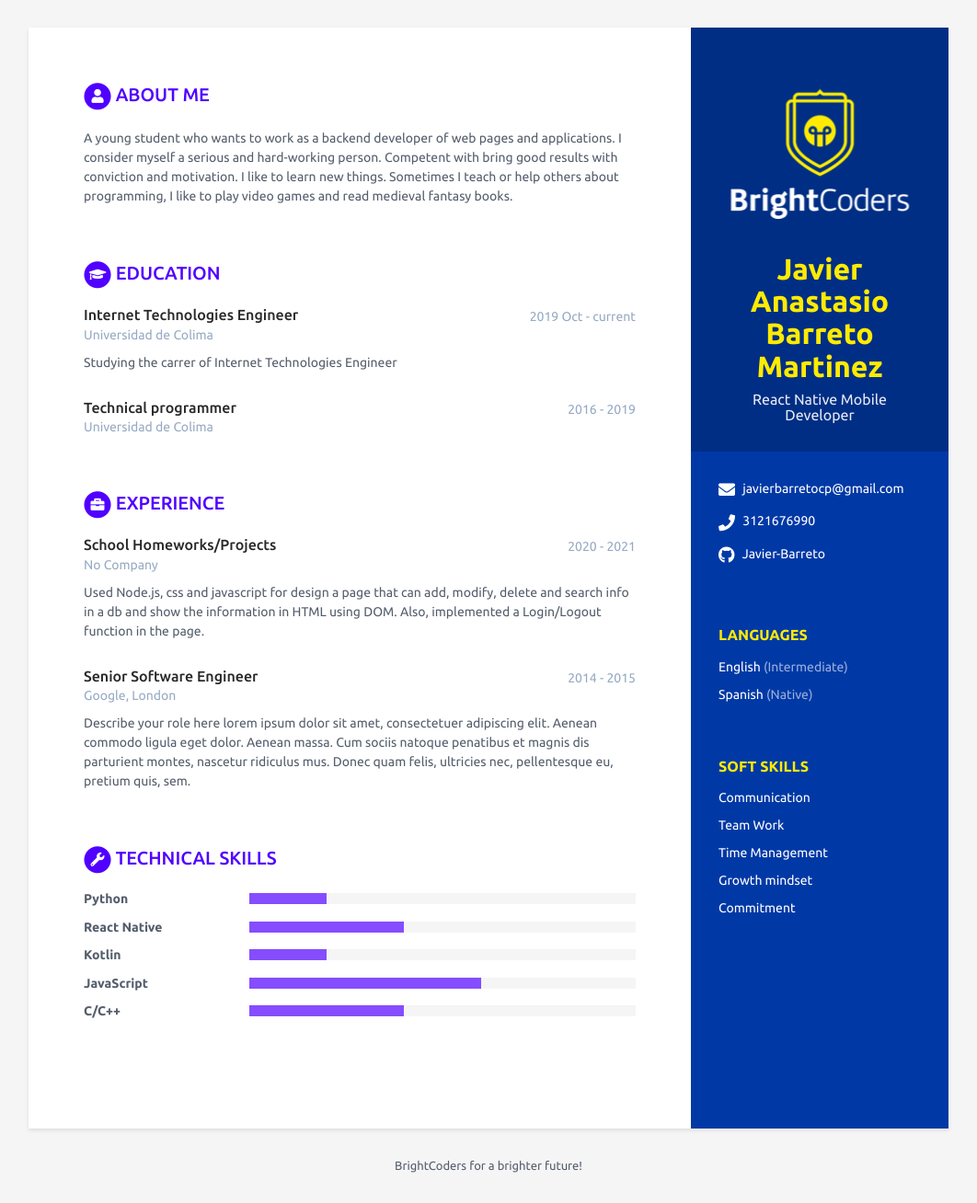
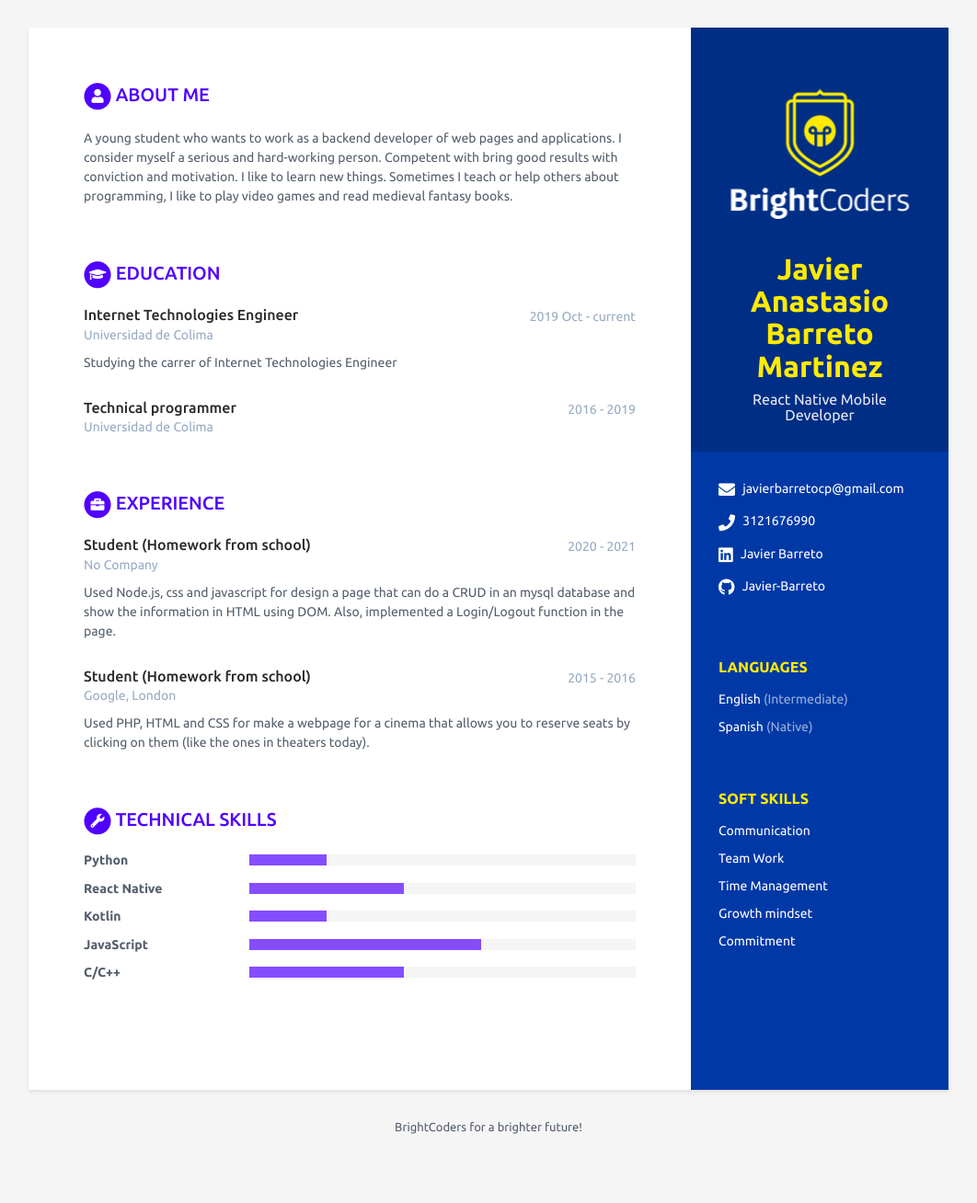
Before and after one commit to BC-MAY-21-RN/scorecard-Javier-Barreto, a Jekyll site: the page built from index.html, in a window 1280 px wide. Shown: the whole page at 92% size, without its empty margins (109-1171 px from the left). Built offline with Jekyll 4.4.1, drawn with Linux system fonts in a browser that asks for light colours; after the commit the page ends 1266 px from its top, so only the background shows below that.

Commit message:
Added new info

```diff
--- a/_data/data.yml
+++ b/_data/data.yml
@@ -15,7 +15,7 @@ sidebar:
   email: javierbarretocp@gmail.com
   phone: 3121676990
   website: # No agregar http://
-  linkedin:
+  linkedin: Javier Barreto
   github: Javier-Barreto
   gitlab:
   bitbucket:
@@ -72,21 +72,17 @@ educationcomplete:
 
 # Registra aquí tu experiencia. Agrega o elimina según sea necesario
 experiences:
-  - role: School Homeworks/Projects
+  - role: Student (Homework from school)
     time: 2020 - 2021
     company: No Company
     details: |
-      Used Node.js, css and javascript for design a page that can add, modify, delete and search info in a db and show the information in HTML using DOM. Also, implemented a Login/Logout function in the page.
+      Used Node.js, css and javascript for design a page that can do a CRUD in an mysql database and show the information in HTML using DOM. Also, implemented a Login/Logout function in the page.
 
-  - role: Senior Software Engineer
-    time: 2014 - 2015
+  - role: Student (Homework from school)
+    time: 2015 - 2016
     company: Google, London
     details: |
-      Describe your role here lorem ipsum dolor sit amet, consectetuer
-      adipiscing elit. Aenean commodo ligula eget dolor. Aenean massa.
-      Cum sociis natoque penatibus et magnis dis parturient montes,
-      nascetur ridiculus mus. Donec quam felis, ultricies nec,
-      pellentesque eu, pretium quis, sem.
+      Used PHP, HTML and CSS for make a webpage for a cinema that allows you to reserve seats by clicking on them (like the ones in theaters today).
 
 # Registra aquí tus habilidades técnicas, para level utiliza:
 # 20% para Novice
```
